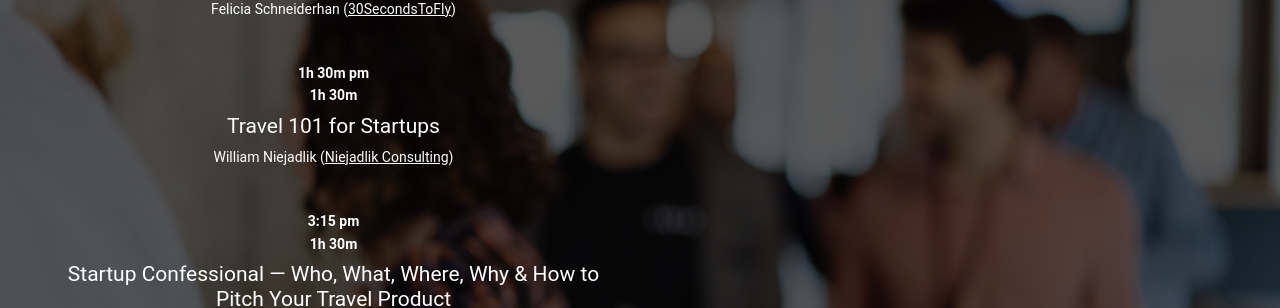
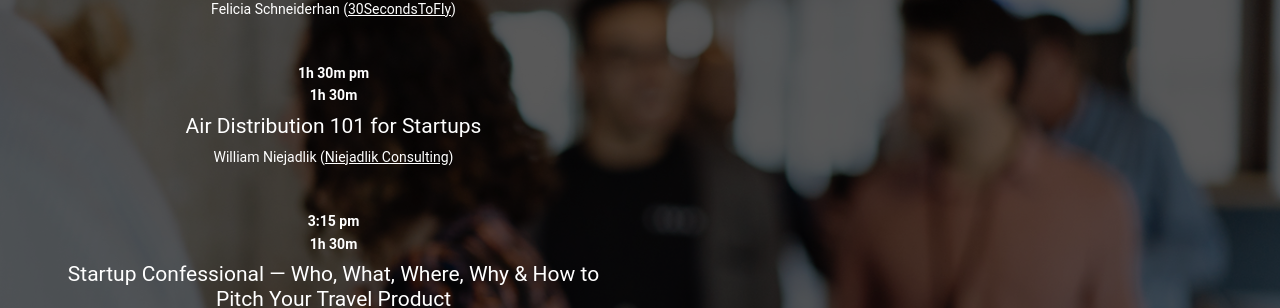
Before and after one commit to traveltechcon/ttc17, a Jekyll site: the page built from index.html, in a window 1280 px wide and 900 px high, scrolled down 7586 px. Shown: the part 146-454 px from the top of the window. Built offline with Jekyll 4.4.1, drawn with Linux system fonts in a browser that asks for light colours; part of the change alters nothing that is shown.

Commit message:
Air Distribution 101

```diff
--- a/index.html
+++ b/index.html
@@ -491,10 +491,10 @@ workshop_day:
         description: In this workshop we will have a look at how to successfully set up an inbound customer acquisition engine for corporate travel products. We’ll look at use cases and dissect the process of hacking PR, SEO and social media to build out a strong thought leadership position online. We’ll talk about how to align product strategy with an inbound acquisition model and how to drive conversions that ultimately lead to customer signups.
         speakers:
           - *felicia
-      - title: Travel 101 for Startups
+      - title: Air Distribution 101 for Startups
         time: 1h 30m pm
         duration: 1h 30m
-        description: Learn how to nagivate the travel industry from the industry veteran William Niejadlik.
+        description: A introduction to air distribution methods, technologies, and players for companies starting out in the travel industry.  Learn what ATPCO does, the difference between a nego fare and private fare, what AVS, NDC, and ARC stands for, and what you need to know to become a travel agency.
         speakers:
           - *wn
       - title: Startup Confessional &mdash; Who, What, Where, Why &amp; How to Pitch Your Travel Product
```
